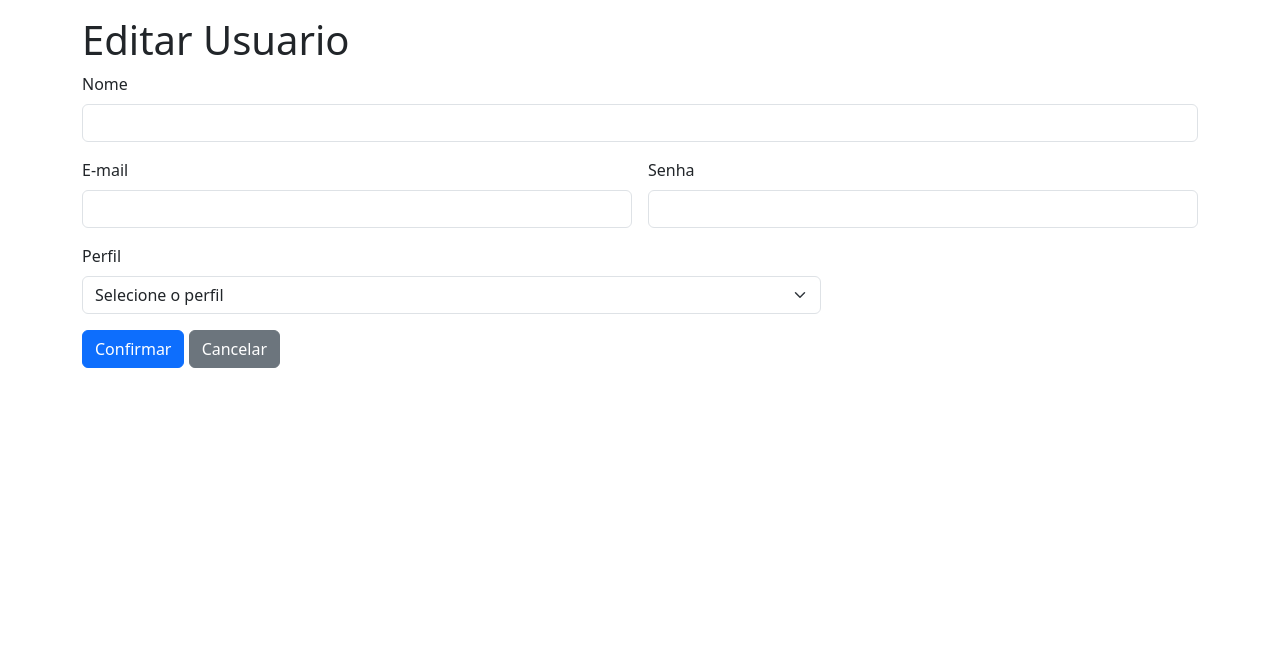
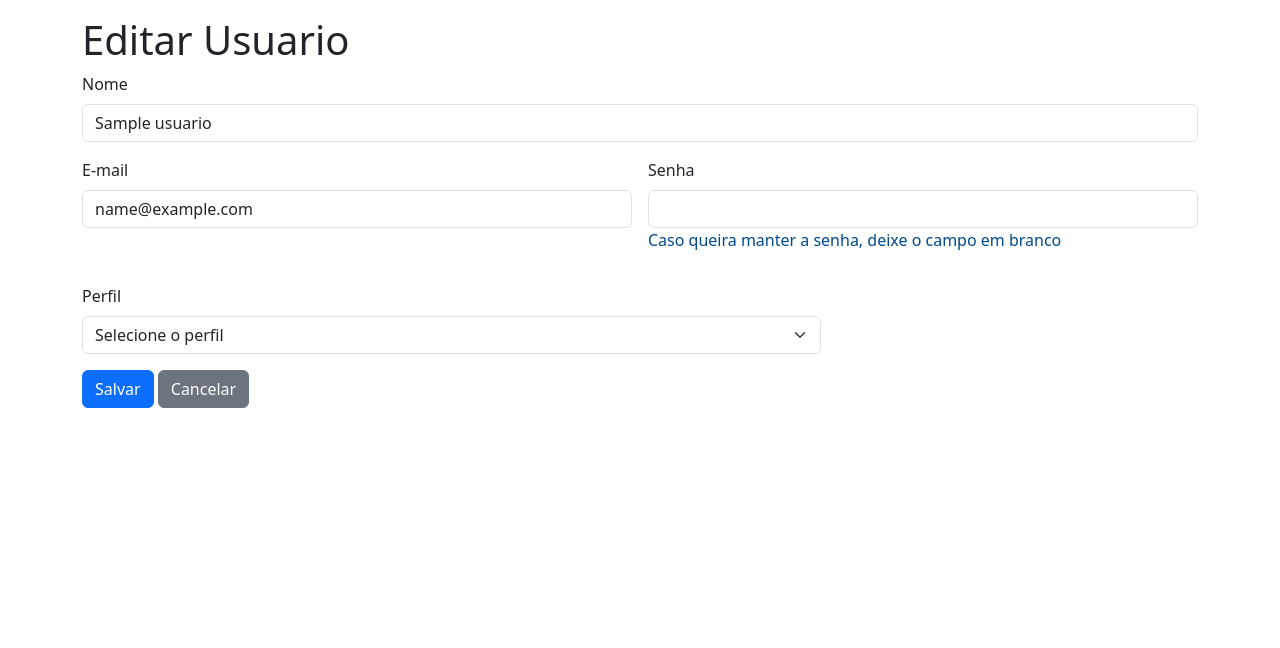
Before and after one commit to AaraoAbbate/sistemabiblioteca, a PHP site: page /admin/usuarios/editar.php?id_usuario=1 in a window 1280 px wide. Shown: the part 56-704 px from the top of the page. Run offline with PHP 8.4, Linux system fonts and the light colour scheme; tables that the repository leaves empty or names only in its code hold one stand-in row (values such as "Sample post"); data that the repository does not hold is empty.

Commit message:
14.09 att

```diff
--- a/admin/usuarios/editar.php
+++ b/admin/usuarios/editar.php
@@ -4,6 +4,7 @@
   require_once $_SERVER['DOCUMENT_ROOT'] . "/controllers/UsuarioController.php";
 
   $usuarioController= new UsuarioController();
+
   $usuario = $usuarioController->editarUsuario();
 ?>
 
@@ -11,7 +12,7 @@
   <main class="container mt-3 mb-3">
     <h1>Editar Usuario</h1>
 
-    <form action="editar.php?id=<?=$usuario->id_usuario?>" method="post" class="row g-3">
+    <form action="editar.php?id_usuario=<?=$usuario->id_usuario?>" method="post" class="row g-3">
         <div class="col-md-12">
             <label for="nome" class="form-label">Nome</label>
             <input type="text" name="nome" id="nome" class="form-control" required value="<?=$usuario->nome?>">
@@ -24,21 +25,22 @@
 
         <div class="col-md-6">
             <label for="senha" class="form-label">Senha</label>
-            <input type="password" name="senha" id="senha" class="form-control" required>
+            <input type="password" name="senha" id="senha" class="form-control">
+            <p class="text-secondary">Caso queira manter a senha, deixe o campo em branco</p>
         </div>
 
         <div class="col-md-8">
         <label for="perfil" class="form-label">Perfil</label>
         <select name="perfil" class="form-select" id="perfil" required>
             <option value="perfil">Selecione o perfil</option>
-            <option value="usuario">Usuario</option>
-            <option value="administrador">Administrador</option>
+            <option value="usuario" <?=($usuario->perfil == "usuario")?"selected" : ""; ?>>Usuario</option>
+            <option value="administrador"<?=($usuario->perfil == "administrador")?"selected" : "";?>>Administrador</option>
         </select>
 
         </div>
 
         <div class="col-12">
-            <button type="submit" class="btn btn-primary">Confirmar</button>
+            <button type="submit" class="btn btn-primary">Salvar</button>
             <a href="index.php" class="btn btn-secondary">Cancelar</a>
         </div>
 
--- a/controllers/UsuarioController.php
+++ b/controllers/UsuarioController.php
@@ -35,8 +35,17 @@ class UsuarioController{
 
         public function editarUsuario(){
 
-            $id=$_GET['id'];
+            $id_usuario=$_GET['id_usuario'];
             if($_SERVER['REQUEST_METHOD'] === 'POST'){
+
+                if(isset($_POST['senha']) && !empty($_POST['senha'])){
+                    $senha = password_hash($_POST['senha'],PASSWORD_DEFAULT);
+                }else{
+                    $usuario = $this->usuarioModel->buscar($id_usuario);
+                    $senha = $usuario->senha;
+                }
+
+
 
                 $dados = [
                     'nome' => $_POST['nome'],
@@ -45,11 +54,18 @@ class UsuarioController{
                     'perfil' => $_POST['perfil']
                 ];
 
-                $this->usuarioModel->editar($id, $dados);
+                $this->usuarioModel->editar($id_usuario, $dados);
 
                 header('location: index.php');
                 exit;
         }
-        return $this->usuarioModel->buscar($id);
+        return $this->usuarioModel->buscar($id_usuario);
+    }
+
+    public function excluirUsuario(){
+        $this->usuarioModel->excluir($_GET['id_usuario']);
+
+        header('location: index.php');
+                exit;
     }
 }
--- a/models/Livro.php
+++ b/models/Livro.php
@@ -128,13 +128,15 @@ class Livro
 
             $stmt->bindParam(':isbn', $dados['isbn']);
 
-
+            $stmt->execute();
+            $_SESSION['sucesso'] = "Cadastro realizado com sucesso";
 
             return true;
 
         } catch (PDOException $e) {
 
             echo $e->getMessage();
+            $_SESSION['erro'] = "erro ao cadastrar";
 
             return false;
 
--- a/models/usuario.php
+++ b/models/usuario.php
@@ -17,15 +17,15 @@ class Usuario{
      * @return Usuario|null;
      *
      */
-    public function buscar($id){
+    public function buscar($id_usuario){
 
         try{
 
-            $query = ("SELECT * FROM {$this->table} WHERE id_usuario = :id");
+            $query = ("SELECT * FROM {$this->table} WHERE id_usuario = :id_usuario");
 
             $stmt = $this->db->prepare($query);
 
-            $stmt->bindParam(':id', $id, PDO::PARAM_INT);
+            $stmt->bindParam(':id_usuario', $id_usuario, PDO::PARAM_INT);
 
             $stmt->execute();
 
@@ -88,38 +88,42 @@ class Usuario{
 
     /**
      * editar usuario
-     * @param int $id
+     * @param int $id_usuario
      * @param array $dados
      * @return bool
      */
-    public function editar($id,$dados){
+    public function editar($id_usuario,$dados){
 
         try{
-            $query = "UPDATE {$this->table} SET nome = :nome, email = :email, senha = :senha , perfil =:perfil WHERE id_usuario = :id";
+            $query = "UPDATE {$this->table} SET nome = :nome, email = :email, senha = :senha , perfil =:perfil WHERE id_usuario = :id_usuario";
             $stmt = $this->db->prepare($query);
             $stmt->bindParam(':nome', $dados['nome']);
             $stmt->bindParam(':email', $dados['email']);
             $stmt->bindParam(':senha', $dados['senha']);
             $stmt->bindParam(':perfil', $dados['perfil']);
-            $stmt->bindParam(':id', $id,PDO::PARAM_INT);
+            $stmt->bindParam(':id_usuario', $id_usuario,PDO::PARAM_INT);
             $stmt->execute();
+
+            $_SESSION['sucesso'] = "Usuario editado com sucesso ＼(^ω^＼)";
             return true;
         }catch(PDOException $e){
-            echo "erro na preparação da consulta :". $e->getMessage();
+            echo "Erro ao editar o usuario 	(ﾉ￣д￣)ﾉ :". $e->getMessage();
             return false;
         }
 
     }
     //excluir usuario
-    public function excluir($id){
+    public function excluir($id_usuario){
 
         try{
-            $query = "DELETE FROM {$this->table} WHERE id_usuario = :id";
+            $query = "DELETE FROM {$this->table} WHERE id_usuario = :id_usuario";
             $stmt = $this->db->prepare($query);
-            $stmt->bindParam(':id', $id, PDO ::PARAM_INT);
+            $stmt->bindParam(':id_usuario', $id_usuario, PDO ::PARAM_INT);
             $stmt->execute();
+            $_SESSION['sucesso'] = "Usuario excluido com sucesso ヾ(´･ω･｀)";
          }catch(PDOException $e){
             echo "Erro ao Excluir ". $e->getMessage();
+            return false;
          }
 
 
```
Also changed, not shown: admin/livros/cadastrar.php (+57 -0 lines), admin/usuarios/index.php (+9 -2 lines), controllers/LivroController.php (+49 -0 lines).
